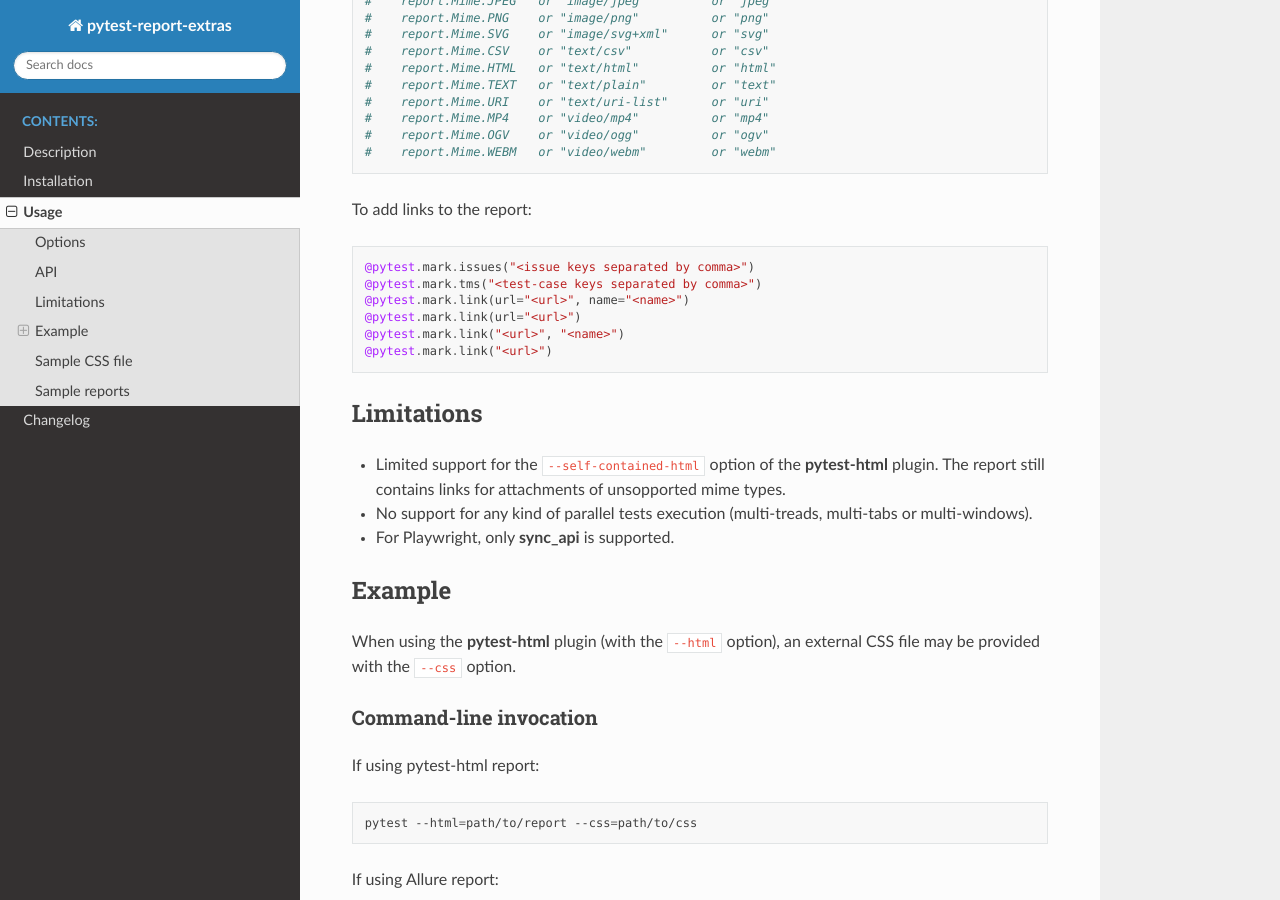
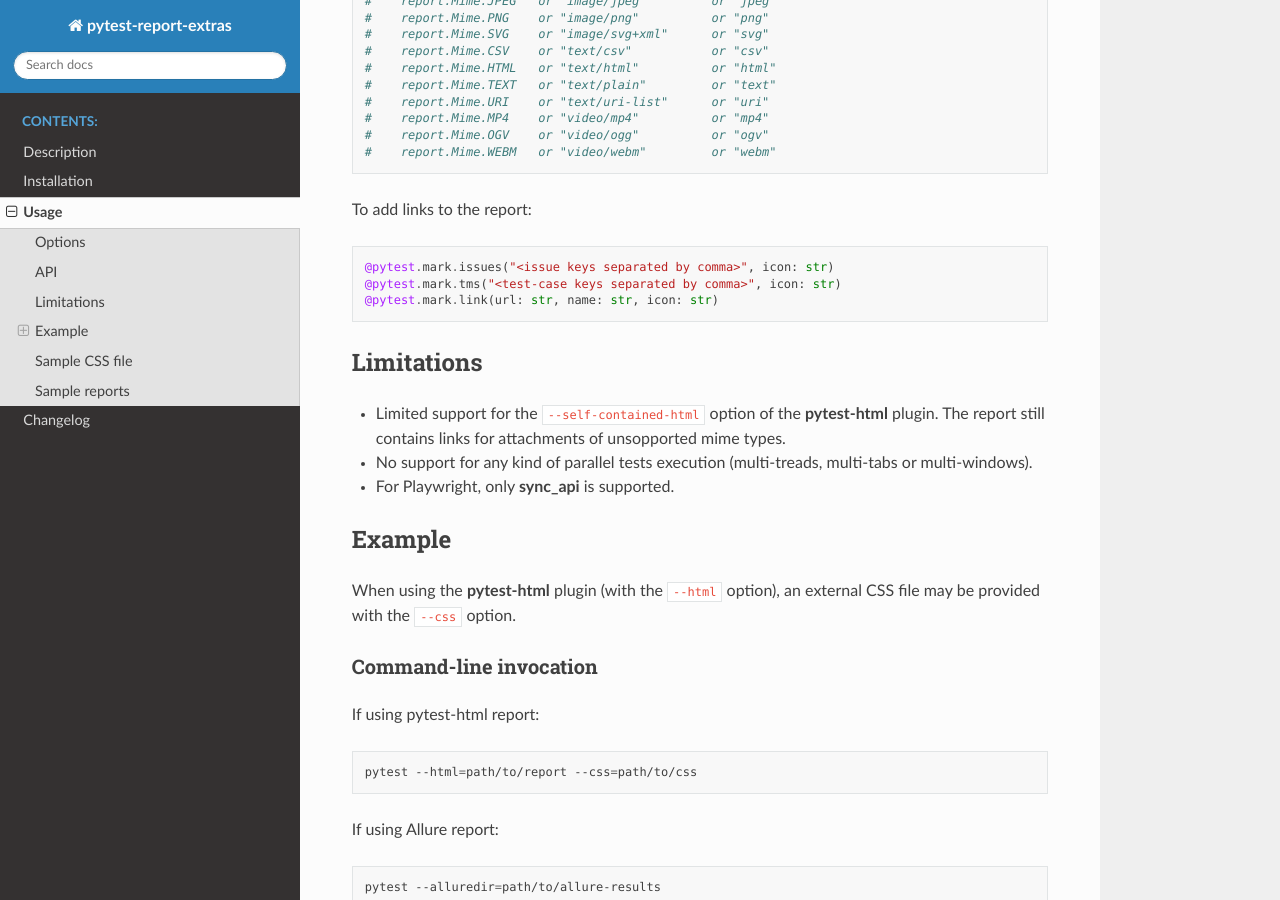
Before and after one commit to harmin-parra/pytest-report-extras, a Sphinx documentation site: the page built from docs/user_guide.rst, in a window 1280 px wide and 900 px high, scrolled down 2358 px. Built offline with Sphinx 7.4.7 and the Read the Docs theme 3.1.0, drawn with Linux system fonts in a browser that asks for light colours.

Commit message:
link icons can be customized

```diff
--- a/docs/changelog.rst
+++ b/docs/changelog.rst
@@ -22,6 +22,7 @@
 
 * New design for the runtest header report.
 * Addition of runtest header report for tests with ``error`` execution status (failed and skipped tests during setup).
+* Link icons can be customized.
 
 **Change**
 
--- a/docs/user_guide.rst
+++ b/docs/user_guide.rst
@@ -129,12 +129,9 @@
 
 .. code-block:: python
 
-  @pytest.mark.issues("<issue keys separated by comma>")
-  @pytest.mark.tms("<test-case keys separated by comma>")
-  @pytest.mark.link(url="<url>", name="<name>")
-  @pytest.mark.link(url="<url>")
-  @pytest.mark.link("<url>", "<name>")
-  @pytest.mark.link("<url>")
+  @pytest.mark.issues("<issue keys separated by comma>", icon: str)
+  @pytest.mark.tms("<test-case keys separated by comma>", icon: str)
+  @pytest.mark.link(url: str, name: str, icon: str)
 
 
 Limitations
```
